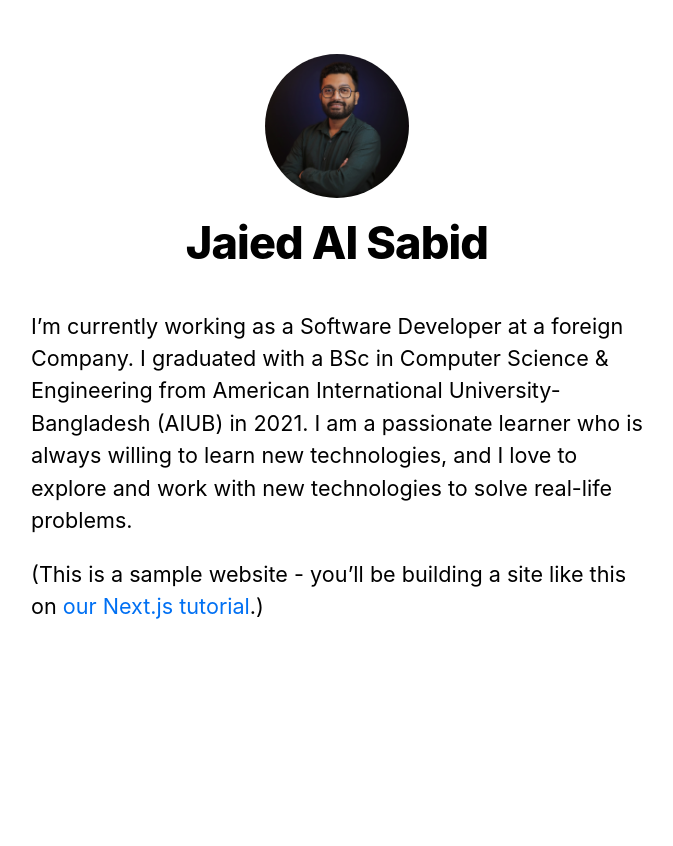
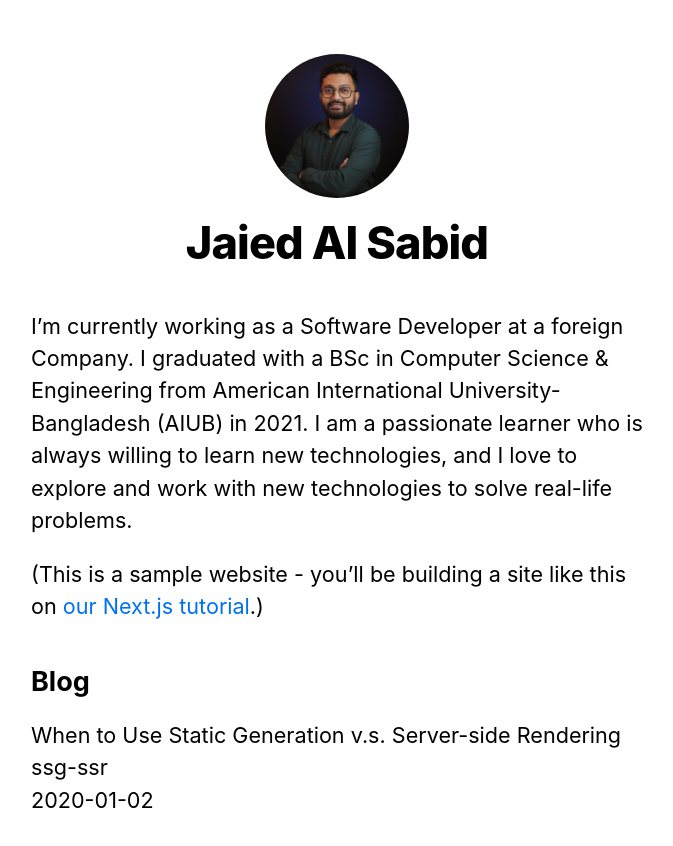
Before and after one commit to jaiedsabid/learning-nextjs, a Next.js app: page / in a window 1280 px wide. Shown: the top 846 px of the page, without its empty margins (303-976 px from the left). Before the commit the page ends 800 px from the top, so only its background shows below. Built offline with nearby package versions, Linux system fonts and the light colour scheme.

Commit message:
Static site generation with data Server Side Rendering

```diff
--- a/pages/index.js
+++ b/pages/index.js
@@ -1,8 +1,9 @@
 // Local imports.
 import { HeadMeta, Layout } from '../components';
+import { getSortedPostsData } from '../lib/posts';
 import utilStyles from '../styles/utils.module.scss';
 
-export default function Home() {
+export default function Home({ allPostsData }) {
     return (
         <Layout home>
             <HeadMeta
@@ -26,6 +27,32 @@
                     .)
                 </p>
             </section>
+            {/* Posts */}
+            <section
+                className={`${utilStyles.headingMd} ${utilStyles.padding1px}`}
+            >
+                <h2 className={utilStyles.headingLg}>Blog</h2>
+                <ul className={utilStyles.list}>
+                    {allPostsData.map(({ id, date, title }) => (
+                        <li className={utilStyles.listItem} key={id}>
+                            {title}
+                            <br />
+                            {id}
+                            <br />
+                            {date}
+                        </li>
+                    ))}
+                </ul>
+            </section>
         </Layout>
     );
 }
+
+export async function getStaticProps() {
+    const allPostsData = getSortedPostsData();
+    return {
+        props: {
+            allPostsData,
+        },
+    };
+}
```
